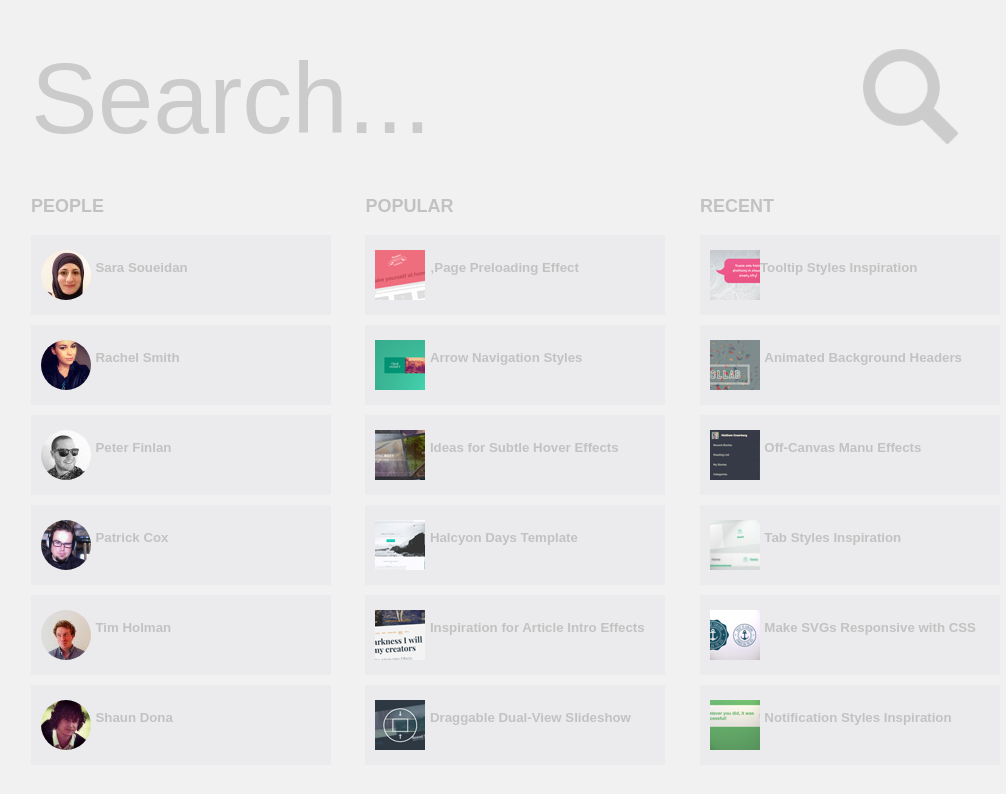
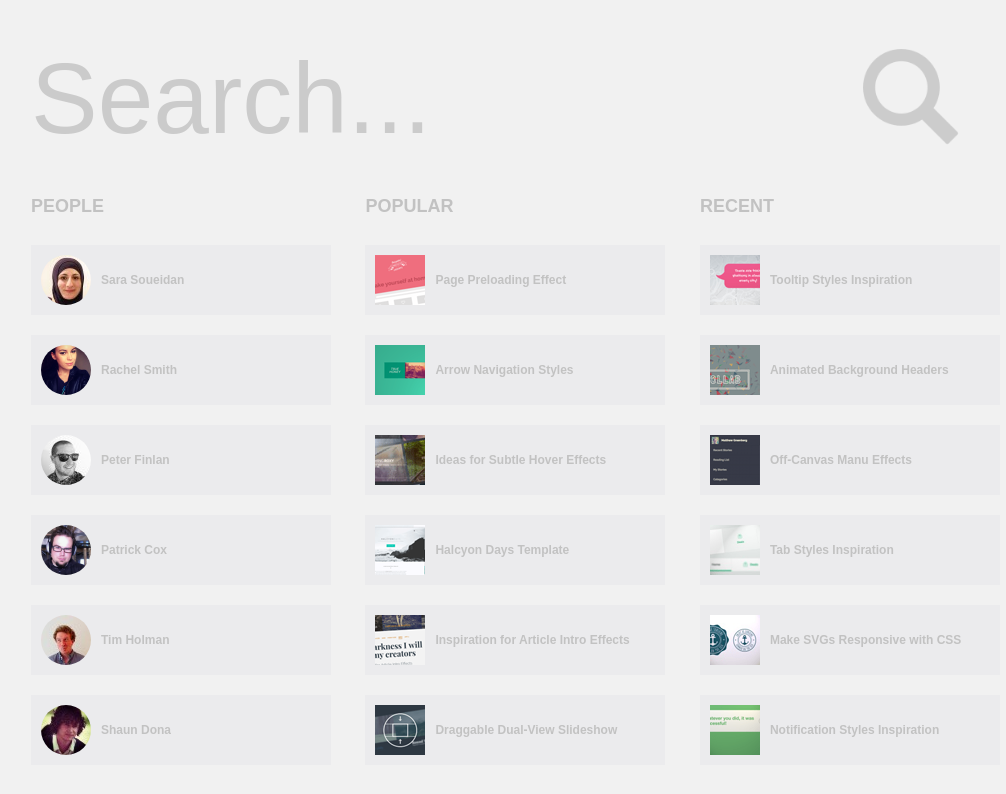
Before and after one commit to NMaloh/hw3_huge-search, a plain HTML site: page index.html in a window 1280 px wide. Shown: the whole page, without its empty margins (124-1130 px from the left). Drawn offline with Linux system fonts and the light colour scheme.

Commit message:
text in grey boxes centered

```diff
--- a/assets/css/main.css
+++ b/assets/css/main.css
@@ -72,10 +72,11 @@ body {
 
 .search-column li {
   display: inline-block;
-  height: 80px;
+  /*height: 80px;*/
   width: 100%;
   background-color: #EBEBED;
-  margin-bottom: 10px;
+  margin: 10px 0;
+
 }
 
 .search-column a:hover {
@@ -85,13 +86,17 @@ body {
 
 .search-column img{
   vertical-align: middle;
-  margin-top: 15px;
-  margin-left:10px;
+  /*margin-top: 15px;
+  margin-left:10px;*/
 }
 
 .search-column h5{
   display: inline-block;
   margin:0 auto;
+  padding-left: 10px;
+  width: calc(100% - 50px);
+  font-size: 12px;
+  vertical-align: middle;
   }
 
 .search-column.people img{
@@ -103,5 +108,7 @@ body {
   height: 100%;
   text-decoration: none;
   color: #c2c2c2;
+  font-size: 0;
+    padding: 10px;
   /*font: 15px sans-serif;*/
 }
```
